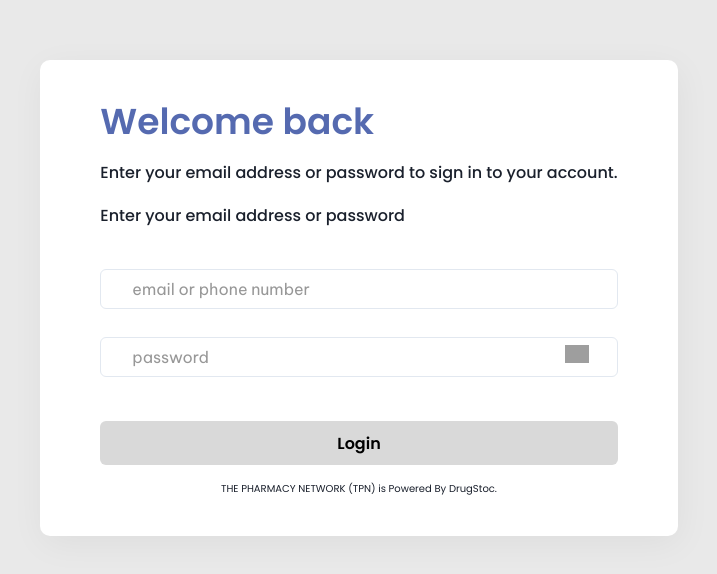
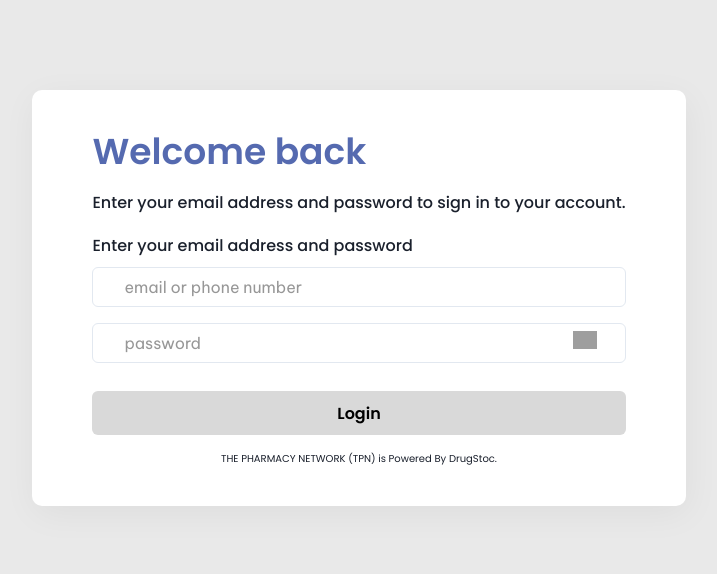
Before and after one commit to DrugStoc/tpn-admin, a React (Create React App) app: page /login in a window 1280 px wide. Shown: the part 102-676 px from the top of the page, without its empty margins (281-998 px from the left). Built offline with nearby package versions, Linux system fonts and the light colour scheme; grey boxes are pictures that could not be loaded.

Commit message:
feat: (Login.tsx) recheck fields login validation

```diff
--- a/src/components/Login/Login.tsx
+++ b/src/components/Login/Login.tsx
@@ -1,7 +1,7 @@
 /* eslint-disable @typescript-eslint/prefer-ts-expect-error */
 import React, { useContext } from 'react'
 import Motion from '../shared/Motion/Motion'
-import { Navigate, useNavigate } from 'react-router-dom'
+import { Navigate , useNavigate } from 'react-router-dom'
 import LoginContext from '../../context/LoginContext'
 import {
   FormControl,
@@ -59,26 +59,18 @@ const Login = (): JSX.Element => {
             </Heading>
             <Box className="login-text">
               <Text className="login-firstText">
-                Enter your email address or password to sign in to your account.
+                Enter your email address and password to sign in to your
+                account.
               </Text>
               <Text className="login-secondText">
-                Enter your email address or password
+                Enter your email address and password
               </Text>
             </Box>
 
             <FormControl as="form">
-              {email === '' ? (
-                <FormLabel htmlFor="email">{validationMessage}</FormLabel>
-              ) : null}
-
-              {email !== '' && password !== '' ? null : (
-                <FormLabel className="login-email-error">{error}</FormLabel>
-              )}
-              {email === '' || checkEmail ? null : (
-                <Box className="login-email-error">Email is invalid</Box>
-              )}
-              <FormLabel className="visibility-hidden" htmlFor="email">
-                Email address
+              <FormLabel htmlFor="email" color="brand.300">
+                {email.length !== 0 && !checkEmail ? 'Email is invalid' :
+                  email === '' ? validationMessage : error}
               </FormLabel>
               <Input
                 className="login-input"
@@ -88,10 +80,20 @@ const Login = (): JSX.Element => {
                 value={email}
                 autoComplete={autoCompleteValue}
                 id="email"
+                mb={7}
               />
-              <FormLabel className="visibility-hidden" htmlFor="password">
-                Password
-              </FormLabel>
+              {password === '' ? (
+                <FormLabel
+                  htmlFor="password"
+                  color="brand.300"
+                  style={{
+                    visibility: password === '' ? 'visible' : 'hidden',
+                    position: 'relative',
+                    bottom: 10,
+                  }}>
+                  {validationMessage.replace('Email', 'Password')}
+                </FormLabel>
+              ) : null}
               <Box className="login-email-box">
                 <Input
                   className="login-input"
@@ -112,7 +114,6 @@ const Login = (): JSX.Element => {
                 <Button
                   type="submit"
                   w="100%"
-                  mt={4}
                   bgColor={checkEmailPassword ? 'brand.50' : 'brand.500'}
                   color={checkEmailPassword ? 'brand.600' : '#000'}
                   cursor={checkEmailPassword ? 'pointer' : 'not-allowed'}
```
